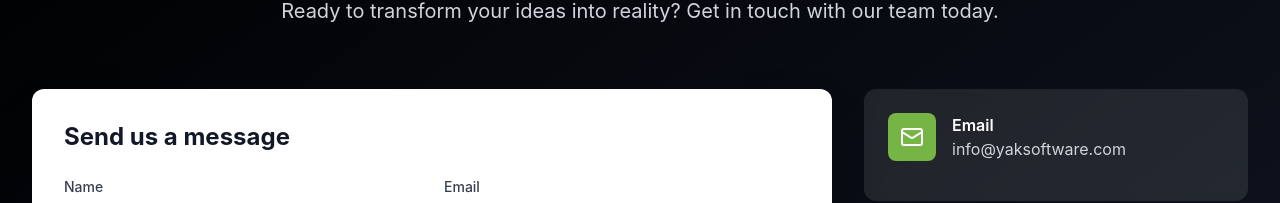
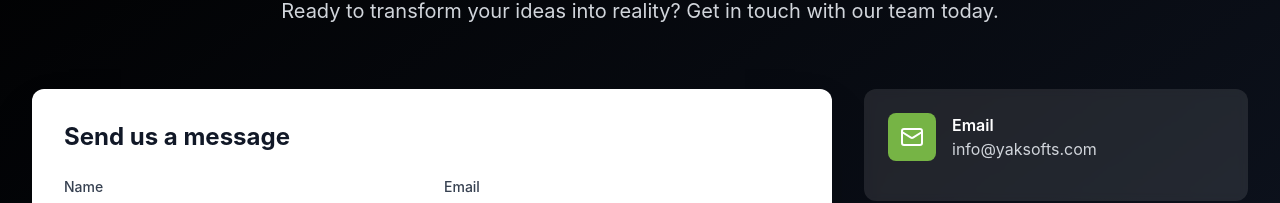
Before and after one commit to yakajay/yak-software, a React (Vite) app: page / in a window 1280 px wide. Shown: the part 2510-2713 px from the top of the page. Built offline with nearby package versions, Linux system fonts and the light colour scheme.

Commit message:
correctinf email

```diff
--- a/src/App.tsx
+++ b/src/App.tsx
@@ -346,7 +346,7 @@ function App() {
                   </div>
                   <div>
                     <h4 className="font-semibold">Email</h4>
-                    <p className="text-gray-300">info@yaksoftware.com</p>
+                    <p className="text-gray-300">info@yaksofts.com</p>
                   </div>
                 </div>
               </div>
```
